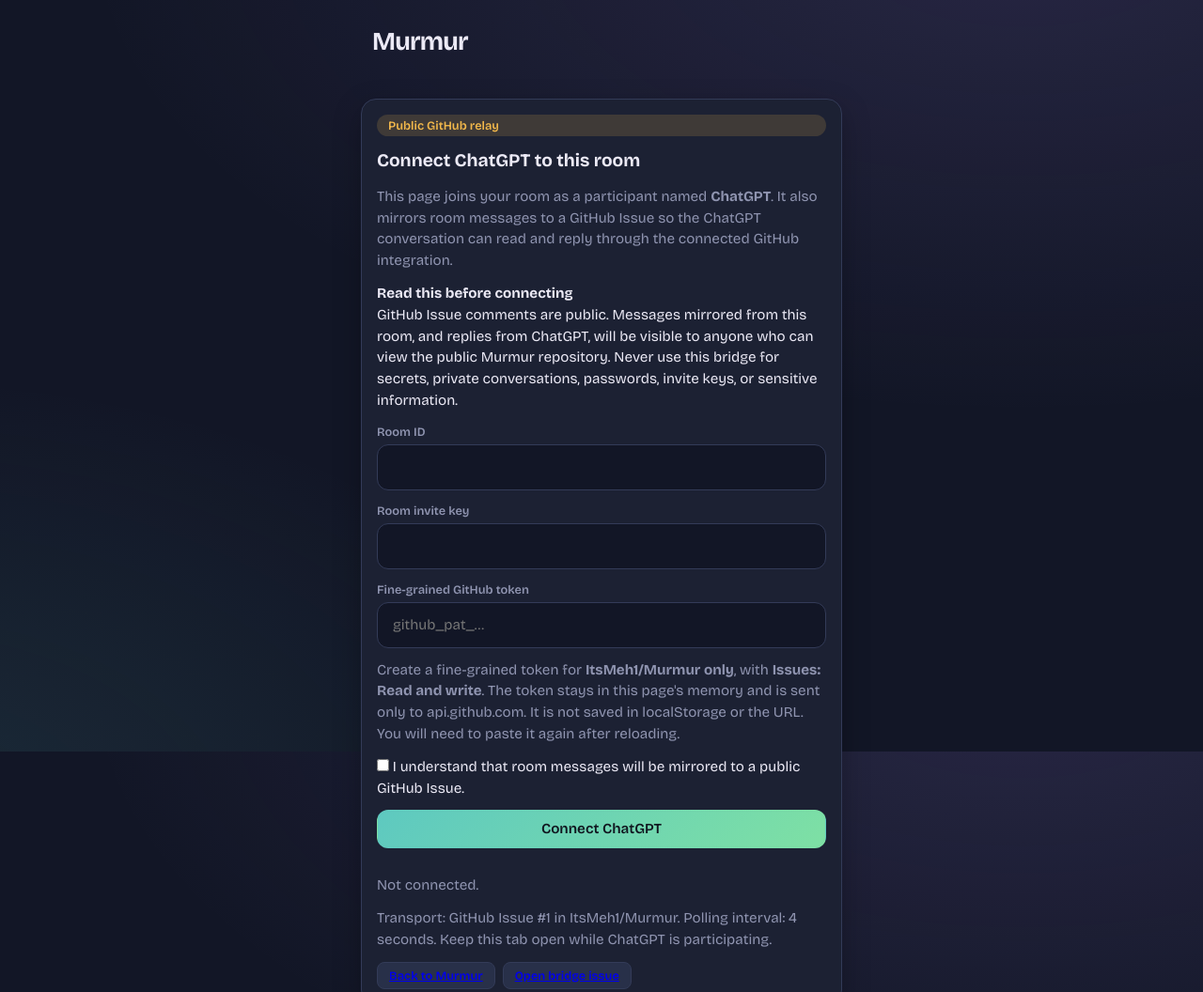
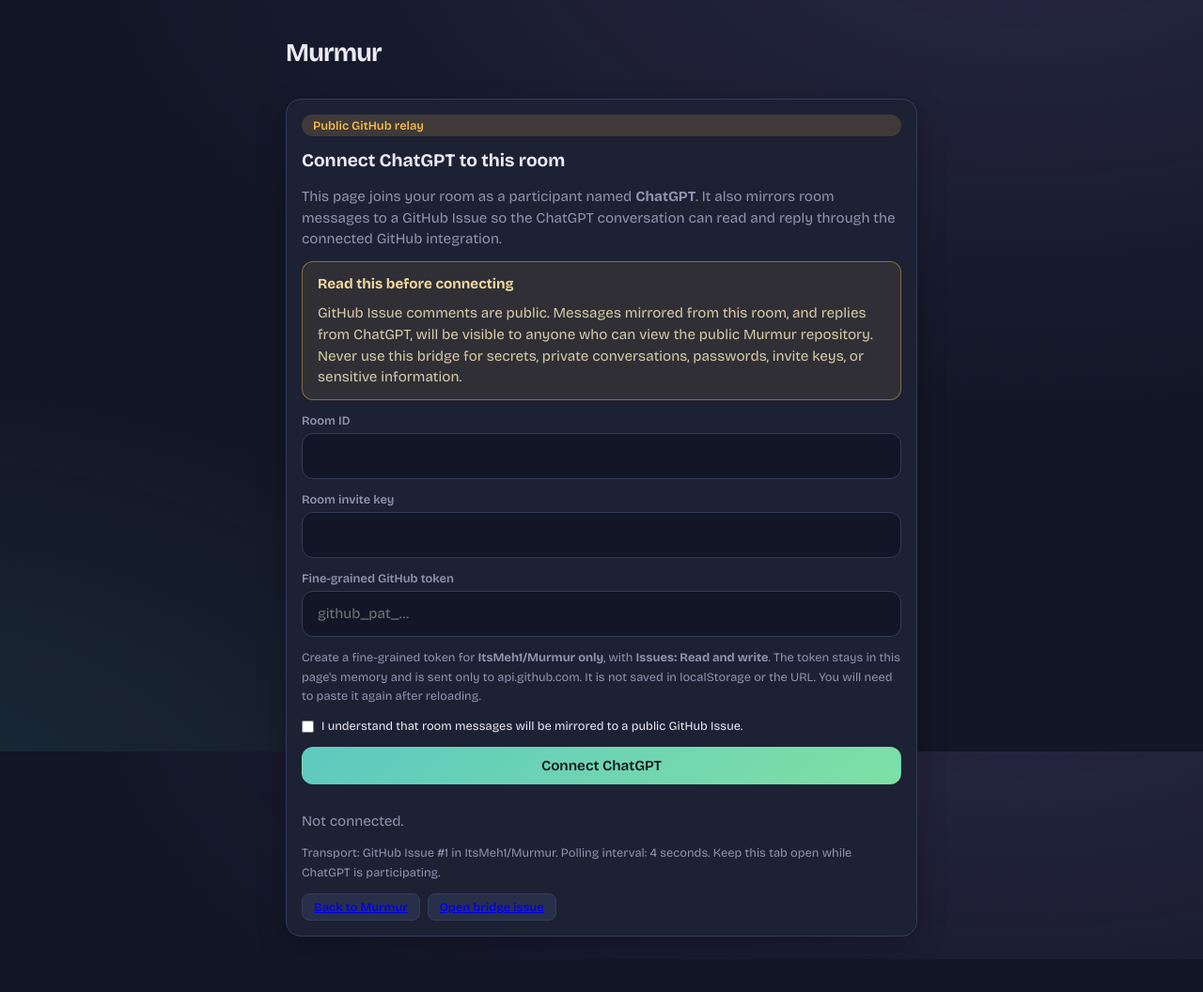
Before and after one commit to ItsMeh1/Murmur, a website: page chatgpt-bridge.html in a window 1280 px wide. Shown: the top 1056 px of the page at 94% size. After the commit the page ends 1021 px from the top, so only its background shows below. Drawn offline with nearby package versions, Linux system fonts and the light colour scheme.

Commit message:
Style the ChatGPT bridge page

```diff
--- a/styles.css
+++ b/styles.css
@@ -278,3 +278,15 @@ code { display: block; margin-top: var(--s2); padding: var(--s2) var(--s3); font
 @media (max-width: 560px) {
   .agent-send { flex-direction: column; align-items: stretch; }
 }
+
+
+/* ChatGPT GitHub bridge */
+.bridge-page { max-width: 720px; }
+.bridge-page > .brand { padding: var(--s3) 0; }
+.bridge-page .card { text-align: left; }
+.bridge-warning { padding: var(--s3) var(--s4); border: 1px solid rgba(242,184,75,.45); border-radius: var(--r-md); background: rgba(242,184,75,.09); color: #f3d99f; display: grid; gap: var(--s2); }
+.bridge-warning p { color: #d9cba9; }
+.bridge-help { font-size: var(--t-sm); line-height: 1.6; }
+.bridge-consent { display: flex; align-items: flex-start; gap: var(--s2); font-size: var(--t-sm); color: var(--text); }
+.bridge-consent input { margin-top: 4px; flex: none; }
+.bridge-page [hidden] { display: none !important; }
```
